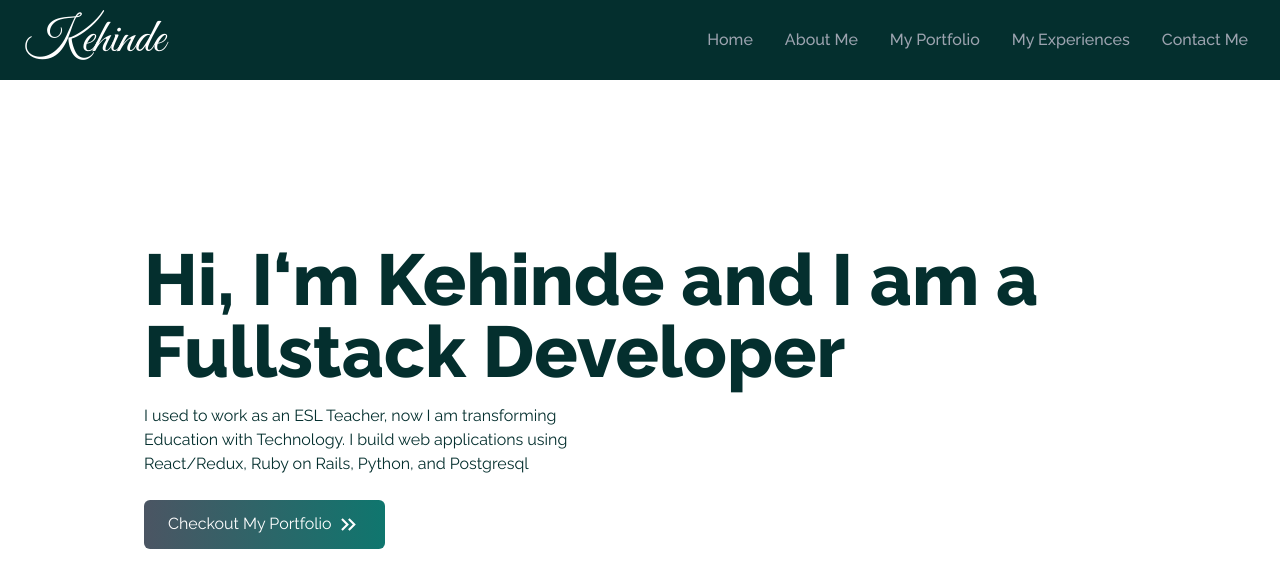
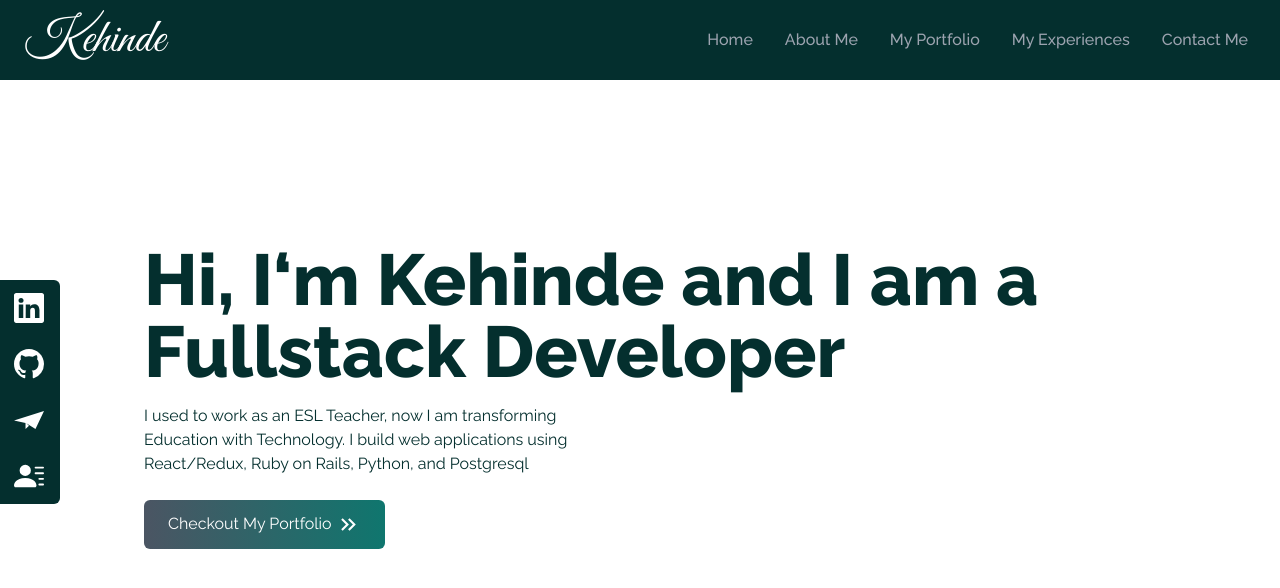
Before and after one commit to Armynerh/my-portfolio, a React (Create React App) app: page / in a window 1280 px wide. Shown: the top 588 px of the page. Built offline with nearby package versions, Linux system fonts and the light colour scheme.

Commit message:
modify icons

```diff
--- a/src/components/MediaIcons.jsx
+++ b/src/components/MediaIcons.jsx
@@ -2,17 +2,66 @@ import React from 'react';
 import { BsGithub, BsLinkedin, BsFillPersonLinesFill } from 'react-icons/bs';
 import { SiMinutemailer } from 'react-icons/si';
 
-const MediaIcons = () => (
-  <div className=" flex flex-col top-[35%] left-0 fixed">
+const MediaIcons = () => {
+  const icons = [
+    {
+      id: 1,
+      child: (
+        <>
+          LinkedIn
+          <BsLinkedin size={30} />
+        </>
+      ),
+      href: 'https://linkedin.com',
+      style: 'rounded-tr-md',
+    },
+    {
+      id: 2,
+      child: (
+        <>
+          Github
+          <BsGithub size={30} />
+        </>
+      ),
+      href: 'https://github.com',
+    },
+    {
+      id: 3,
+      child: (
+        <>
+          Email
+          <SiMinutemailer size={30} />
+        </>
+      ),
+      href: 'mailto:kennyhensaw001@icloud.com',
+    },
+    {
+      id: 4,
+      child: (
+        <>
+          Resume
+          <BsFillPersonLinesFill size={30} />
+        </>
+      ),
+      href: 'kenny_henshaw_resume.pdf',
+      style: 'rounded-br-md',
+      download: true,
+    },
+  ];
+
+  return (
+    <div className="hidden lg:flex flex-col top-[35%] left-0 fixed">
       <ul>
-      <li className="flex justify-between items-center w-40 h-14 px-4 ml- bg-">
-        <a href="" className="flex justify-between item-center w-full text-white">
-          <>
-          </>
+        {icons.map((icon) => (
+          <li key={icon.id} className={`flex justify-between items-center w-40 h-14 px-4 ml-[-100px] hover:ml-[-10px] hover:rounded-md duration-300 bg-teal-950 ${icon.style}`}>
+            <a href={icon.href} className="flex justify-between items-center w-full text-white" download={icon.download} target="_blank" rel="noreferrer">
+              {icon.child}
             </a>
           </li>
+        ))}
       </ul>
     </div>
   );
+};
 
 export default MediaIcons;
```
Lines whose indentation alone changed are shown as unchanged.
